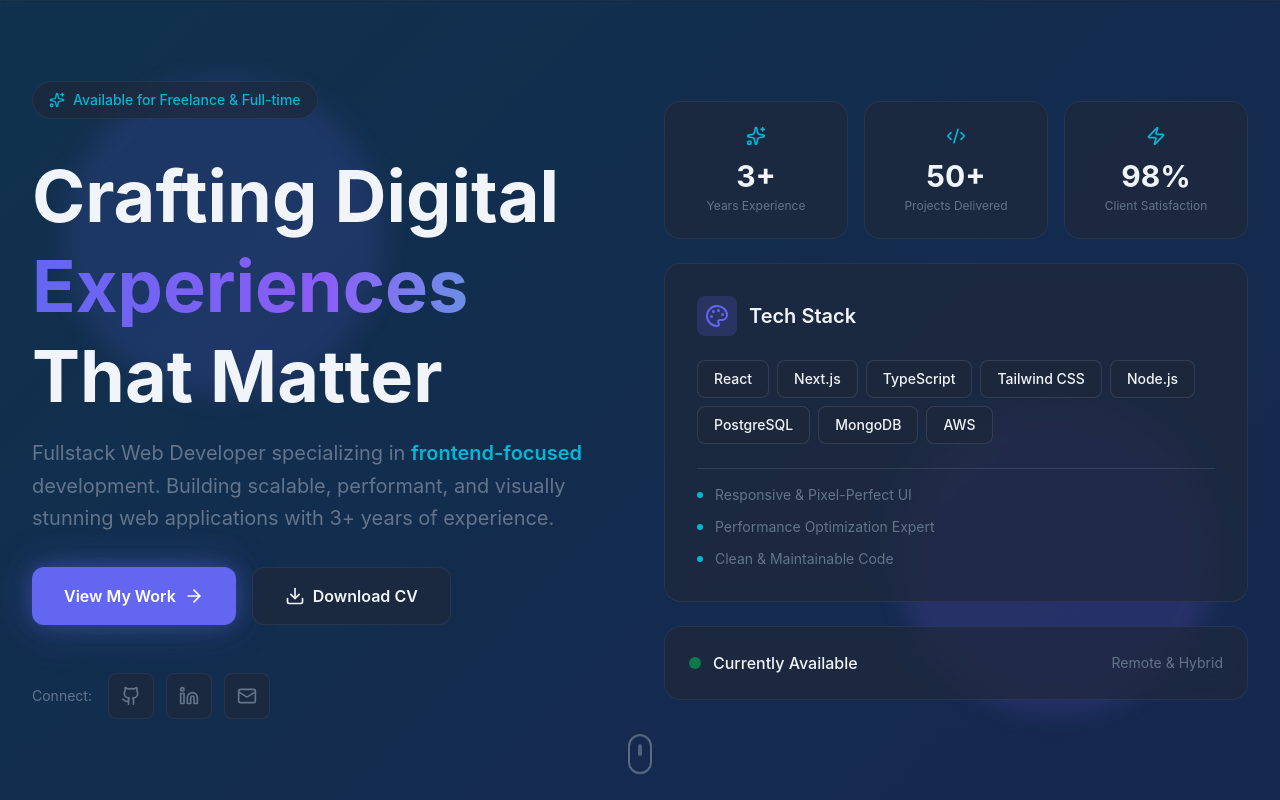
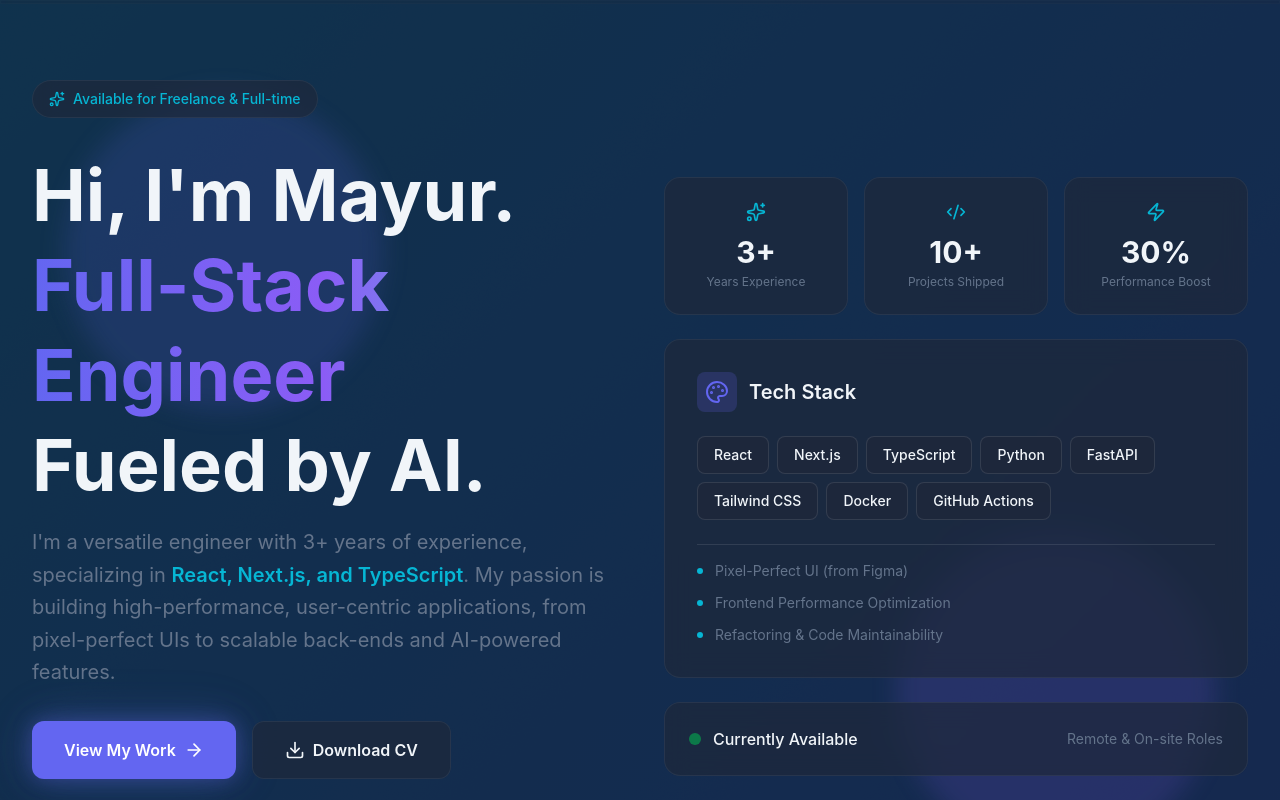
Before and after one commit to mayurDayal2000/portfolio-next-app, a Next.js app: page / in a window 1280 px wide. Shown: the top 800 px of the page. Built offline with nearby package versions, Linux system fonts and the light colour scheme.

Commit message:
refactor(hero): update hero section content to reflect current profile and skills

```diff
--- a/src/components/hero.tsx
+++ b/src/components/hero.tsx
@@ -43,13 +43,13 @@ export default function Hero() {
     },
     {
       icon: <Code2 className="w-5 h-5" />,
-      label: "Projects Delivered",
-      value: "50+",
+      label: "Projects Shipped",
+      value: "10+",
     },
     {
       icon: <Zap className="w-5 h-5" />,
-      label: "Client Satisfaction",
-      value: "98%",
+      label: "Performance Boost",
+      value: "30%",
     },
   ];
 
@@ -57,11 +57,11 @@ export default function Hero() {
     "React",
     "Next.js",
     "TypeScript",
+    "Python",
+    "FastAPI",
     "Tailwind CSS",
-    "Node.js",
-    "PostgreSQL",
-    "MongoDB",
-    "AWS",
+    "Docker",
+    "GitHub Actions",
   ];
 
   return (
@@ -131,16 +131,16 @@ export default function Hero() {
             {/* Main heading */}
             <div className="space-y-4">
               <h1 className="text-5xl sm:text-6xl lg:text-7xl font-bold leading-tight">
-                <span className="block text-light">Crafting Digital</span>
-                <span className="block text-gradient">Experiences</span>
-                <span className="block text-light">That Matter</span>
+                <span className="block text-light">Hi, I'm Mayur.</span>
+                <span className="block text-gradient">Full-Stack Engineer</span>
+                <span className="block text-light">Fueled by AI.</span>
               </h1>
 
               <p className="text-lg sm:text-xl text-muted max-w-xl leading-relaxed">
-                Fullstack Web Developer specializing in{" "}
-                <span className="text-accent font-semibold">frontend-focused</span> development.
-                Building scalable, performant, and visually stunning web applications with 3+ years
-                of experience.
+                I'm a versatile engineer with 3+ years of experience, specializing in{" "}
+                <span className="text-accent font-semibold">React, Next.js, and TypeScript</span>.
+                My passion is building high-performance, user-centric applications, from
+                pixel-perfect UIs to scalable back-ends and AI-powered features.
               </p>
             </div>
 
@@ -169,17 +169,17 @@ export default function Hero() {
               <div className="flex gap-3">
                 {[
                   {
-                    href: "#",
+                    href: "https://github.com/mayurDayal2000",
                     icon: <Github className="w-5 h-5" />,
                     label: "GitHub",
                   },
                   {
-                    href: "#",
+                    href: "https://www.linkedin.com/in/mayur-dayal/",
                     icon: <Linkedin className="w-5 h-5" />,
                     label: "LinkedIn",
                   },
                   {
-                    href: "#",
+                    href: "mailto:mayur.dayal5k@gmail.com",
                     icon: <Mail className="w-5 h-5" />,
                     label: "Email",
                   },
@@ -248,9 +248,9 @@ export default function Hero() {
               <div className="pt-4 border-t border-white/10">
                 <ul className="space-y-3">
                   {[
-                    "Responsive & Pixel-Perfect UI",
-                    "Performance Optimization Expert",
-                    "Clean & Maintainable Code",
+                    "Pixel-Perfect UI (from Figma)",
+                    "Frontend Performance Optimization",
+                    "Refactoring & Code Maintainability",
                   ].map((highlight) => (
                     <li
                       className="flex items-center gap-3 text-sm text-muted group hover:text-light transition-colors"
@@ -273,7 +273,7 @@ export default function Hero() {
                 </div>
                 <span className="text-light font-medium">Currently Available</span>
               </div>
-              <span className="text-sm text-muted">Remote & Hybrid</span>
+              <span className="text-sm text-muted">Remote & On-site Roles</span>
             </div>
           </div>
         </div>
```
